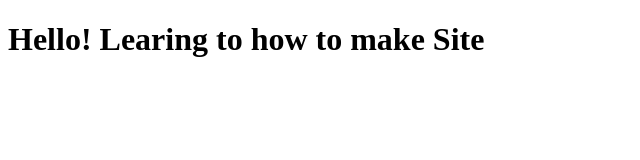
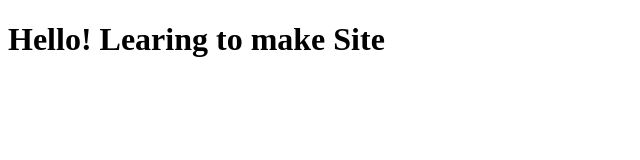
Before and after one commit to Baketaigoi/coursera-test, a plain HTML site: page site/index.html in a window 1280 px wide. Shown: the whole page, without its empty margins (0-640 px from the left). Drawn offline with Linux system fonts and the light colour scheme.

Commit message:
Small changes

```diff
--- a/site/index.html
+++ b/site/index.html
@@ -4,6 +4,6 @@
 	<title>Hello</title>
 </head>
 <body>
-<h1>Hello! Learing to how to make Site</h1>
+<h1>Hello! Learing to make Site</h1>
 </body>
 </html>
```
